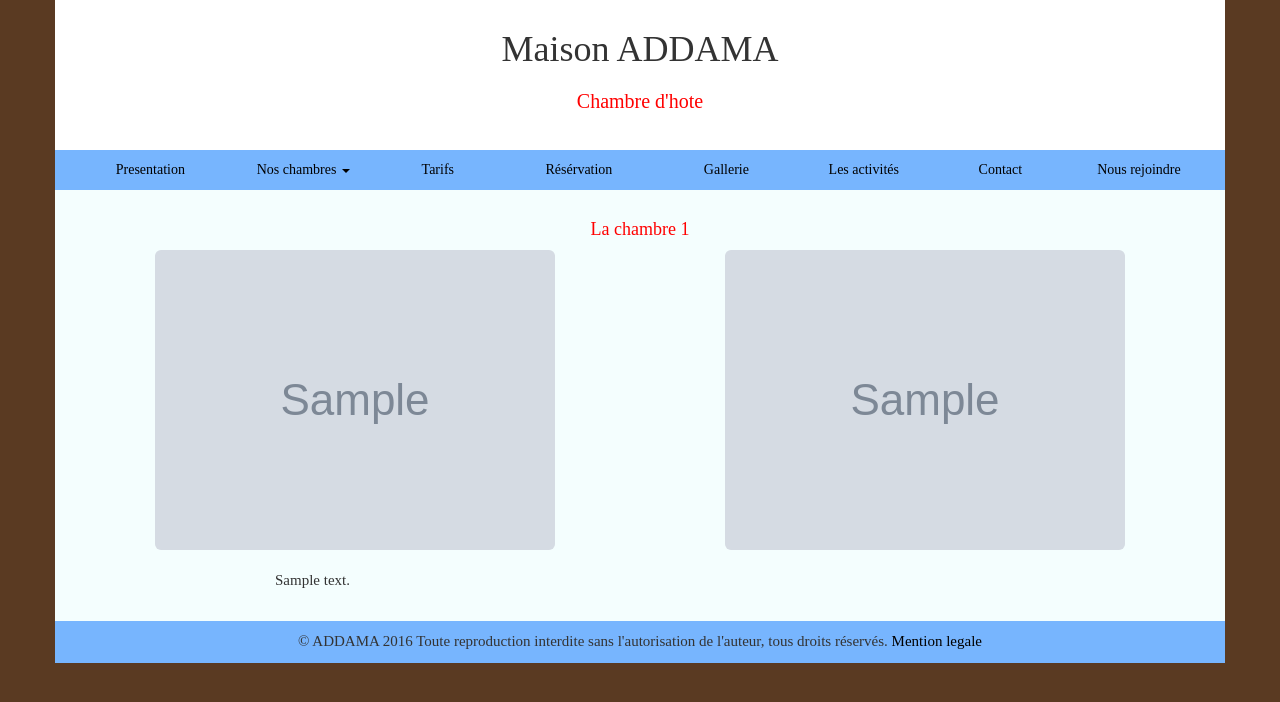
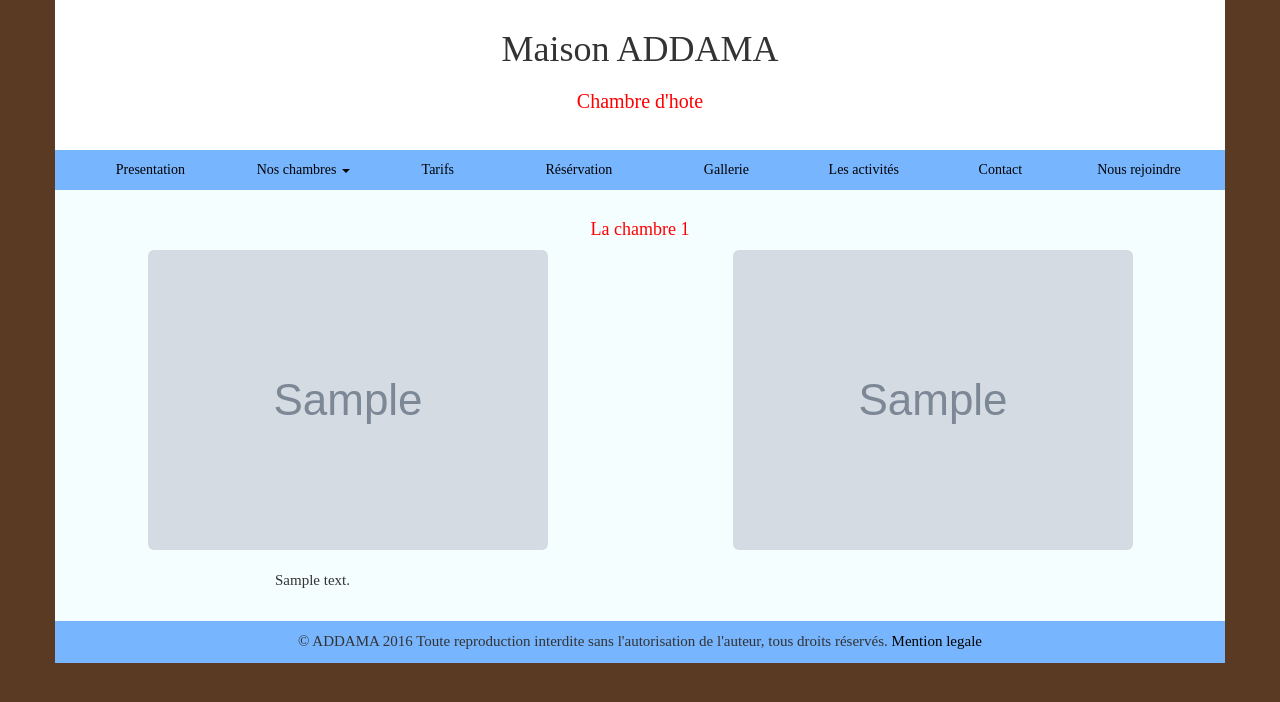
Before and after one commit to bensisko69/addama, a Django app: template templates/main/sirocoo.html in a window 1280 px wide. Shown: the top 702 px of the page. Run offline with Django 3.2, Linux system fonts and the light colour scheme; the template is opened without the code that fills it: most values are stand-ins (such as "Sample title", 1, 10 or a date in 2020); grey boxes marked "Sample" are stand-in pictures; some libraries are stand-ins or nearby versions.

Commit message:
page rejoindre

```diff
--- a/templates/main/sirocoo.html
+++ b/templates/main/sirocoo.html
@@ -6,14 +6,12 @@
 <div class="col-xs-12">
   <h4 style="text-align: center;">La chambre {{ Service.page }}</h4>
 </div>
-<div class="col-xs-12">
   <div class="col-xs-6">
     <img class="img-rounded" src= {{ Service.file1.url }} style="max-width: 100%; display: block; margin-left: auto; margin-right: auto">
   </div>
   <div class="col-xs-6">
     <img class="img-rounded" src= {{ Service.file2.url }} style="max-width: 100%; display: block; margin-left: auto; margin-right: auto">
   </div>
-</div>
 <div class="col-xs-12" style="margin-top: 20px">
   <div class="col-xs-offset-2 col-xs-8">
     <p>{{ Service.text|markdown }}</p>
```
